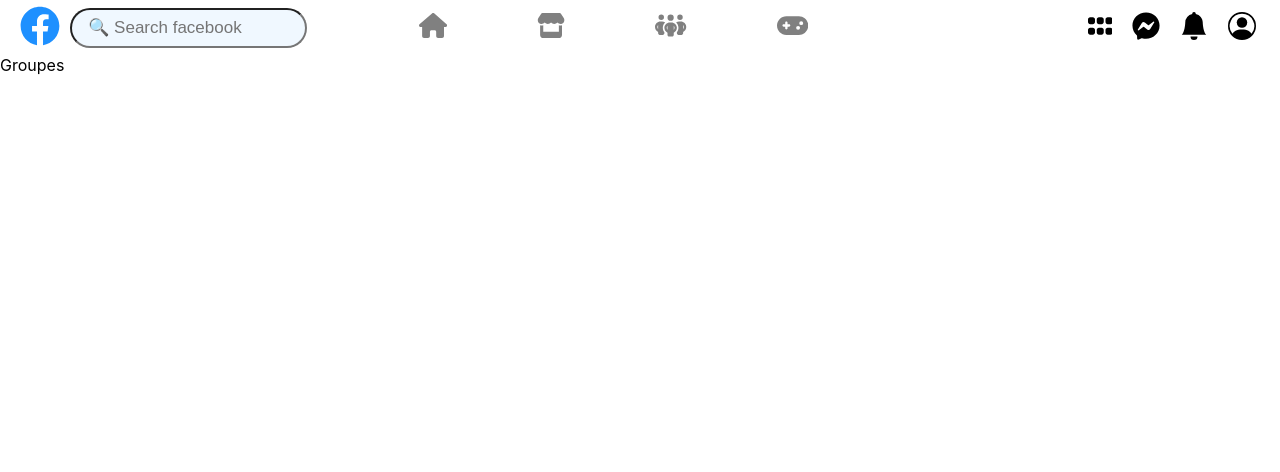
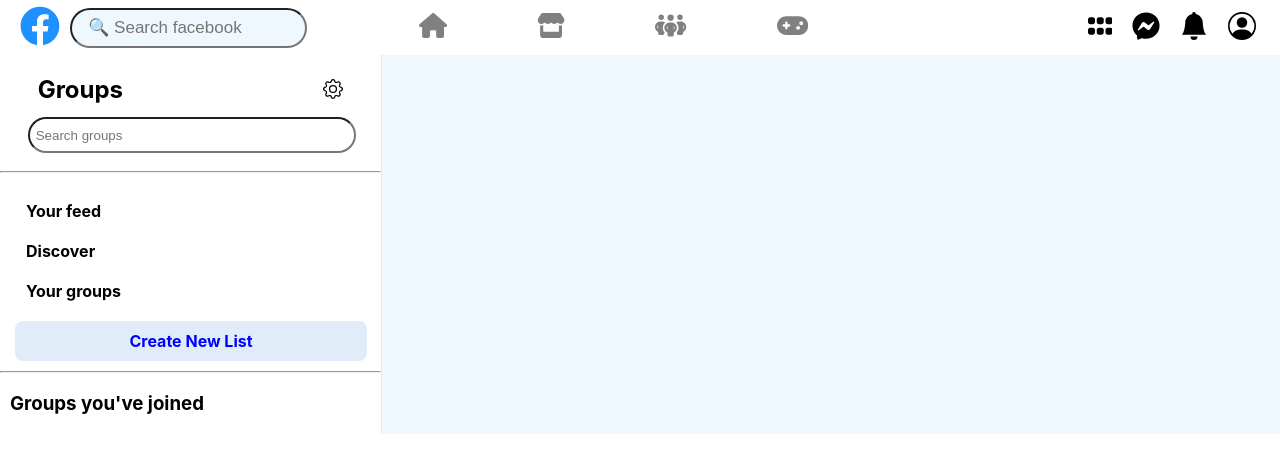
Before and after one commit to iamsabitak/Facebook, a React (Create React App) app: page /groups in a window 1280 px wide. Shown: the top 472 px of the page. Built offline with nearby package versions, Linux system fonts and the light colour scheme.

Commit message:
Completed layout for the Facebook-like home page in React

```diff
--- /dev/null
+++ b/src/Components/Groups.css
@@ -0,0 +1,69 @@
+.content1 {
+  display: flex;
+  /* overflow-y: auto;
+    max-height: calc(100vh - 50px); */
+  gap: 10px;
+  background-color: aliceblue;
+}
+.left-content1 {
+  background-color: white;
+  overflow-y: auto;
+  max-height: calc(100vh - 50px);
+  width: 24rem;
+  border-right: 1px solid rgb(219, 235, 249);
+}
+.scrolling-content1 {
+  overflow-y: auto;
+  max-height: calc(100vh - 50px);
+}
+.right-content1 {
+  overflow-y: auto;
+  max-height: calc(100vh - 50px);
+  background-color: aliceblue;
+  width: 56rem;
+}
+.non-scrolling-content1 {
+  display: flex;
+  justify-content: center;
+  align-items: center;
+  gap: 200px;
+}
+.non-scrolling-content2 input {
+  margin-left: 28px;
+  margin-top: -9px;
+  height: 30px;
+  width: 20rem;
+  border-radius: 20px;
+  margin-bottom: 10px;
+
+}
+.scrolling-content {
+  margin-top: 10px;
+}
+.scrolling-content a {
+  text-decoration: none;
+  display: flex;
+  margin-top: 20px;
+  margin-left: 20px;
+  color: black;
+  font-weight: 650;
+}
+.createnewgroups {
+  background-color: rgb(224, 237, 248);
+  height: 40px;
+  border-radius: 8px;
+  font-size: 16px;
+  font-weight: bold;
+  color: blue;
+  margin-top: 20px;
+  width: 22rem;
+  display: flex;
+  justify-content: center;
+  align-items: center;
+  margin-left: 15px;
+  margin-right: 10px;
+  margin-bottom: 10px;
+}
+.groupsyouhavejoined{
+    margin: 10px;
+}
--- a/src/Components/Groups.jsx
+++ b/src/Components/Groups.jsx
@@ -1,10 +1,55 @@
-import React from 'react'
-
+import React from "react";
+import { Link } from "react-router-dom";
+import "./Groups.css";
 function Groupes() {
   return (
-    <div>
-      Groupes</div>
-  )
+    <>
+      <div className="container1">
+        <div className="container-content1">
+          <div className="content1">
+            <div className="left-content1">
+              <div className="non-scrolling-content">
+              <div className="non-scrolling-content1">
+                <h2>Groups</h2>
+                <svg
+                  xmlns="http://www.w3.org/2000/svg"
+                  width="20"
+                  height="20"
+                  fill="currentColor"
+                  class="bi bi-gear"
+                  viewBox="0 0 16 16"
+                >
+                  <path d="M8 4.754a3.246 3.246 0 1 0 0 6.492 3.246 3.246 0 0 0 0-6.492zM5.754 8a2.246 2.246 0 1 1 4.492 0 2.246 2.246 0 0 1-4.492 0z" />
+                  <path d="M9.796 1.343c-.527-1.79-3.065-1.79-3.592 0l-.094.319a.873.873 0 0 1-1.255.52l-.292-.16c-1.64-.892-3.433.902-2.54 2.541l.159.292a.873.873 0 0 1-.52 1.255l-.319.094c-1.79.527-1.79 3.065 0 3.592l.319.094a.873.873 0 0 1 .52 1.255l-.16.292c-.892 1.64.901 3.434 2.541 2.54l.292-.159a.873.873 0 0 1 1.255.52l.094.319c.527 1.79 3.065 1.79 3.592 0l.094-.319a.873.873 0 0 1 1.255-.52l.292.16c1.64.893 3.434-.902 2.54-2.541l-.159-.292a.873.873 0 0 1 .52-1.255l.319-.094c1.79-.527 1.79-3.065 0-3.592l-.319-.094a.873.873 0 0 1-.52-1.255l.16-.292c.893-1.64-.902-3.433-2.541-2.54l-.292.159a.873.873 0 0 1-1.255-.52l-.094-.319zm-2.633.283c.246-.835 1.428-.835 1.674 0l.094.319a1.873 1.873 0 0 0 2.693 1.115l.291-.16c.764-.415 1.6.42 1.184 1.185l-.159.292a1.873 1.873 0 0 0 1.116 2.692l.318.094c.835.246.835 1.428 0 1.674l-.319.094a1.873 1.873 0 0 0-1.115 2.693l.16.291c.415.764-.42 1.6-1.185 1.184l-.291-.159a1.873 1.873 0 0 0-2.693 1.116l-.094.318c-.246.835-1.428.835-1.674 0l-.094-.319a1.873 1.873 0 0 0-2.692-1.115l-.292.16c-.764.415-1.6-.42-1.184-1.185l.159-.291A1.873 1.873 0 0 0 1.945 8.93l-.319-.094c-.835-.246-.835-1.428 0-1.674l.319-.094A1.873 1.873 0 0 0 3.06 4.377l-.16-.292c-.415-.764.42-1.6 1.185-1.184l.292.159a1.873 1.873 0 0 0 2.692-1.115l.094-.319z" />
+                </svg>
+              </div>
+              <div className="non-scrolling-content2">
+                <input type="text" placeholder=" Search groups" />
+              </div>
+              </div>
+              <hr />
+              <div className="scrolling-content1">
+              <div className="scrolling-content">
+                <Link to='/'>Your feed</Link>
+                <Link to='/'>Discover</Link>
+                <Link to='/'>Your groups</Link>
+              </div>
+              <div className="createnewgroups">
+              <p>Create New List</p>
+              </div>
+              <hr />
+              <div className="groupsyouhavejoined">
+                <h3>Groups you've joined</h3>
+              </div>
+              </div>
+            </div>
+
+            <div className="right-content1"></div>
+          </div>
+        </div>
+      </div>
+    </>
+  );
 }
 
-export default Groupes
+export default Groupes;
--- a/src/Components/Home.css
+++ b/src/Components/Home.css
@@ -111,6 +111,7 @@
     justify-content: center;
     text-align: center;
     gap: 40px;
+
   }
   .feelingPostingVideos a{
     display: flex;
--- a/src/Components/Homes.jsx
+++ b/src/Components/Homes.jsx
@@ -372,7 +372,7 @@
                         width: "150px",
                         backgroundColor: "white",
                         marginLeft: "-5px",
-                        marginRight:'-19px'
+                        marginRight:"-19px",
                       }}
                     >
                       <img
--- a/src/Components/Marketplace.css
+++ b/src/Components/Marketplace.css
@@ -4,9 +4,8 @@
     max-height: calc(100vh - 50px);
 }
 .left-content{
-    width: 35%;
+    width: 24rem;
     border-right: 1px solid #f8f6f1;
-
 }
 .scroll{
     overflow-y: auto;
@@ -25,7 +24,7 @@
 
 }
 .createnewlist{
-background-color:rgb(228, 225, 244);
+background-color:rgb(224, 237, 248);
 height: 40px;
 border-radius: 8px;
 font-size: 16px;
@@ -36,7 +35,7 @@
 display: flex;
 justify-content: center;
 align-items: center;
-margin-left: 14px;
+margin-left: 10px;
 margin-right: 10px;
 
 }
@@ -63,6 +62,7 @@
     position: -webkit-sticky;
     position: sticky;
     top: 0;
+    width: 56rem;
 }
 .searchBar{
     margin-top: 10px;
@@ -80,7 +80,9 @@
     margin-top: 10px;
     color: black;
 }
-
+.filter{
+    margin-left: -8px;
+}
 .filter a{
     text-decoration: none;
      color: blue;
@@ -90,6 +92,7 @@
     align-items: center;
     margin-top:-5px;
     margin-bottom: 15px;
+    margin-left:-40px ;
 }
 .catagoriesLinks a{
     display: flex;
```
